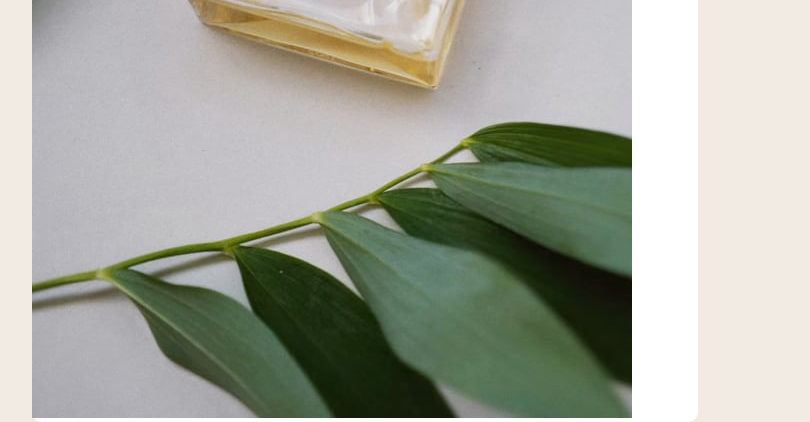
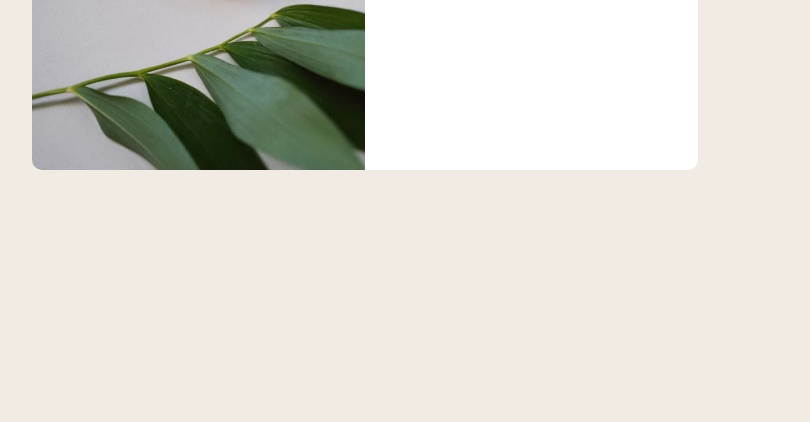
Before and after one commit to camiligomes/FRONTEND-Product-Previw-Card-component-, a plain HTML site: page index.html in a window 1280 px wide. Shown: the part 482-904 px from the top of the page, without its empty margins (275-1085 px from the left). After the commit the page ends 800 px from the top, so only its background shows below. Drawn offline with Linux system fonts and the light colour scheme.

Commit message:
Update styles.css

```diff
--- a/styles.css
+++ b/styles.css
@@ -22,3 +22,20 @@ body {
   background-color: white;
   margin: 0 1rem;
 }
+
+.img_container {
+  width: 50%;
+}
+
+.img_container img {
+  height: 100%;
+  width: 100%;
+  object-fit: cover;
+  border-top-left-radius: 10px;
+  border-bottom-left-radius: 10px;
+}
+
+.details_container {
+  width: 50%;
+  padding: 2rem;
+}
```
